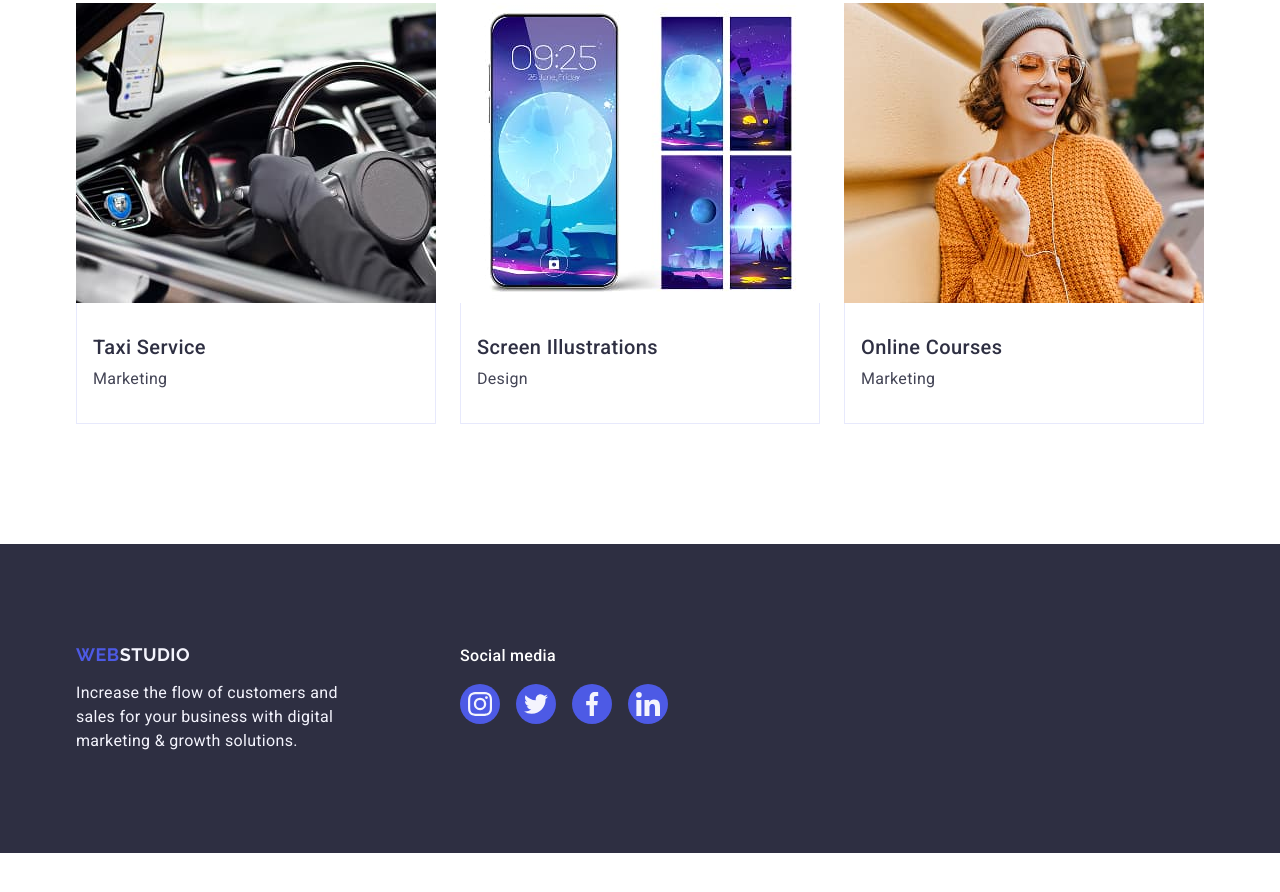
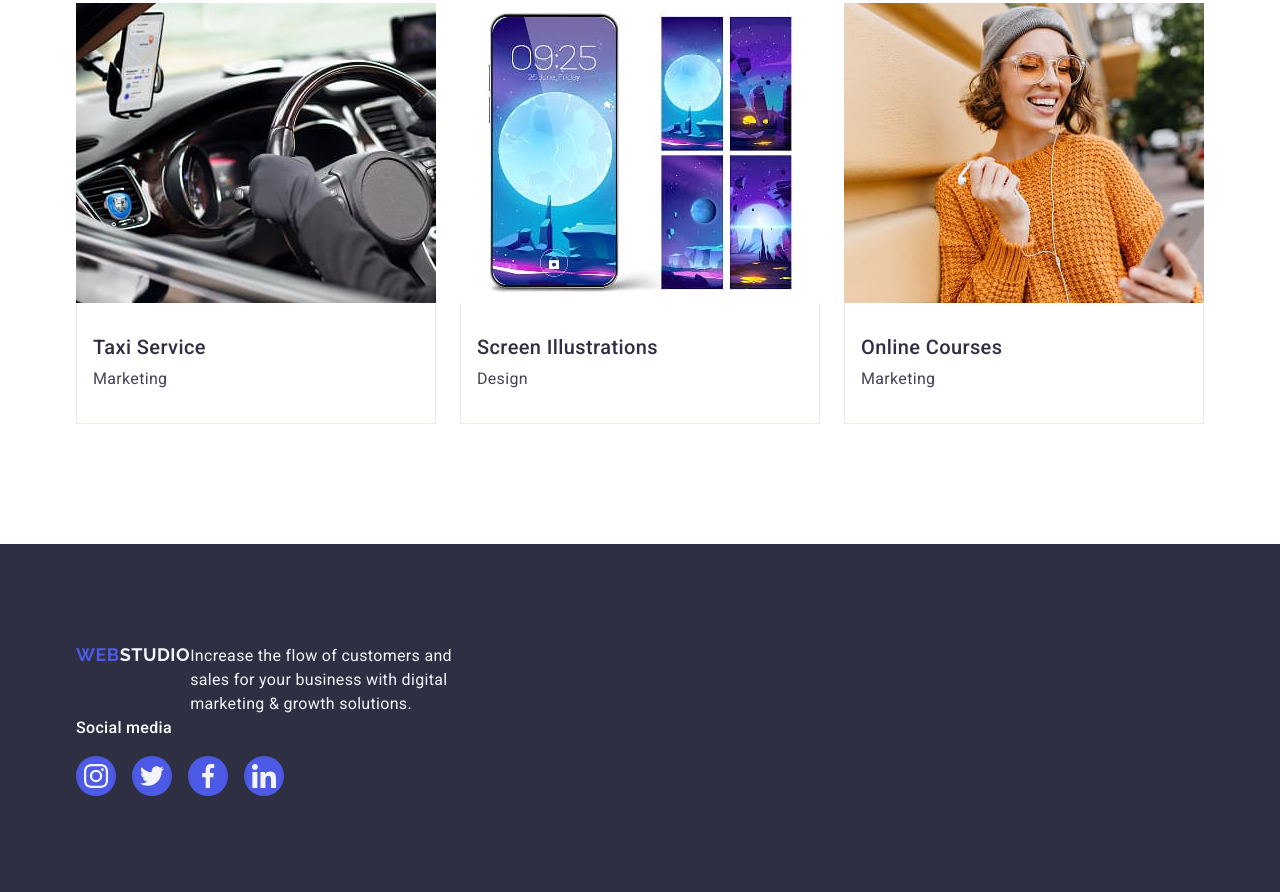
Before and after one commit to extezzu/goit-markup-hw-04, a plain HTML site: page index.html in a window 1280 px wide. Shown: the part 2613-3505 px from the top of the page. Before the commit the page ends 3466 px from the top, so only its background shows below. Drawn offline with nearby package versions, Linux system fonts and the light colour scheme.

Commit message:
fixing footer before sleep

```diff
--- a/css/styles.css
+++ b/css/styles.css
@@ -413,11 +413,9 @@ section {
 .footer-wrapper {
     display: flex;
     align-items: baseline;
+    margin-right: 120px;
 }
 
-.footer-info {
-    margin-right: 120px;
-}
 
 .footer-logo {
     display: inline-block;
--- a/index.html
+++ b/index.html
@@ -335,7 +335,6 @@
     <footer class="footer">
         <div class="container">
             <div class="footer-wrapper">
-                <div class="footer-info">
                 <a class="logo footer-logo" href="./index.html">Web<span class="head-logospan">Studio</span></a>
                 <p class="footer-text">
                 Increase the flow of customers and sales for your business with
@@ -376,7 +375,6 @@
                 </ul>
             </div>
         </div>
-        </div>
     </footer>
 </body>
 </html>
```
Lines whose indentation alone changed are shown as unchanged.
